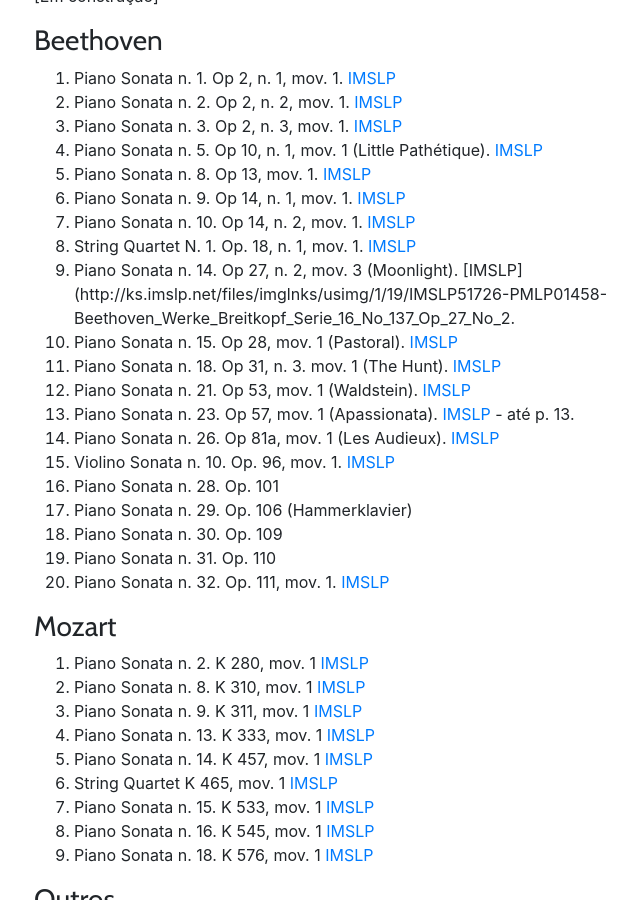
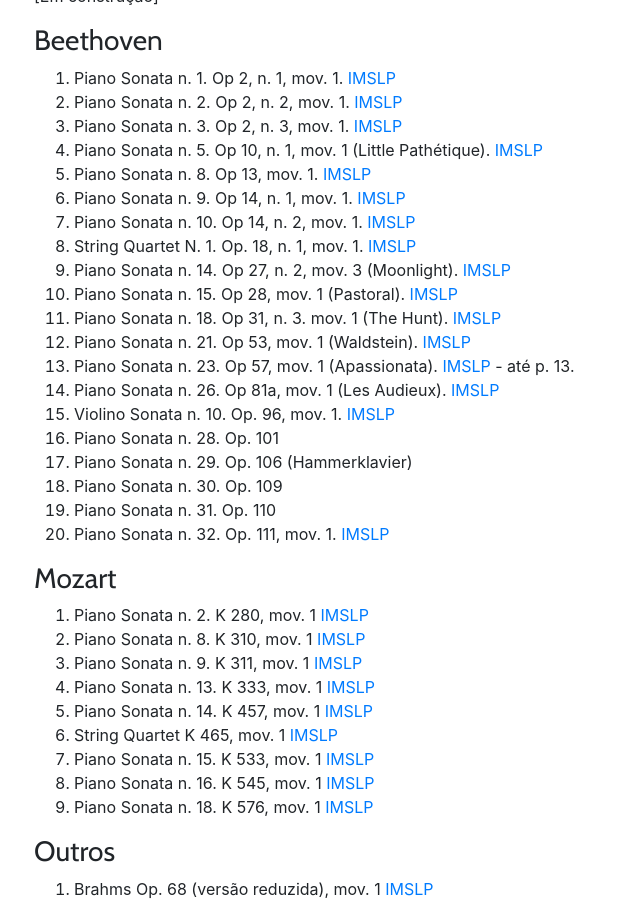
Before and after one commit to kroger/genosmus, a Jekyll site: the page built from _marcos/musa72.md, in a window 1280 px wide and 900 px high, scrolled down 1827 px. Shown: the whole window, without its empty margins (66-706 px from the left). Built offline with Jekyll 4.4.1, drawn with Linux system fonts in a browser that asks for light colours; the table of contents is made by our own code; some of the changed lines change nothing that is shown.

Commit message:
Pequena correção

```diff
--- a/_marcos/musa72.md
+++ b/_marcos/musa72.md
@@ -98,7 +98,7 @@
 1. Piano Sonata n. 9. Op 14, n. 1, mov. 1. [IMSLP](http://ks4.imslp.net/files/imglnks/usimg/9/9f/IMSLP243295-PMLP01411-Beethoven,_Ludwig_van-Werke_Breitkopf_Kalmus_Band_20_B132_Op_14_No_1_scan.pdf)
 1. Piano Sonata n. 10. Op 14, n. 2, mov. 1. [IMSLP](http://ks4.imslp.net/files/imglnks/usimg/b/b0/IMSLP243296-PMLP01412-Beethoven,_Ludwig_van-Werke_Breitkopf_Kalmus_Band_20_B133_Op_14_No_2_scan.pdf)
 1. String Quartet N. 1. Op. 18, n. 1, mov. 1. [IMSLP](http://ks.imslp.net/files/imglnks/usimg/7/7f/IMSLP04755-Beethoven_-_String_Quartet_No.1_Dover.pdf)
-1. Piano Sonata n. 14. Op 27, n. 2, mov. 3 (Moonlight). [IMSLP](http://ks.imslp.net/files/imglnks/usimg/1/19/IMSLP51726-PMLP01458-Beethoven_Werke_Breitkopf_Serie_16_No_137_Op_27_No_2.
+1. Piano Sonata n. 14. Op 27, n. 2, mov. 3 (Moonlight). [IMSLP](http://ks.imslp.net/files/imglnks/usimg/1/19/IMSLP51726-PMLP01458-Beethoven_Werke_Breitkopf_Serie_16_No_137_Op_27_No_2.pdf)
 1. Piano Sonata n. 15. Op 28, mov. 1 (Pastoral). [IMSLP](http://imslp.simssa.ca/files/imglnks/usimg/2/24/IMSLP51727-PMLP01460-Beethoven_Werke_Breitkopf_Serie_16_No_138_Op_28.pdf)
 1. Piano Sonata n. 18. Op 31, n. 3. mov. 1 (The Hunt). [IMSLP](http://ks.imslp.net/files/imglnks/usimg/6/6f/IMSLP51740-PMLP01469-Beethoven_Werke_Breitkopf_Serie_16_No_141_Op_31_No_3.pdf)
 1. Piano Sonata n. 21. Op 53, mov. 1 (Waldstein). [IMSLP](http://ks4.imslp.info/files/imglnks/usimg/a/a8/IMSLP51748-PMLP01474-Beethoven_Werke_Breitkopf_Serie_16_No_144_Op_53.pdf)
```
